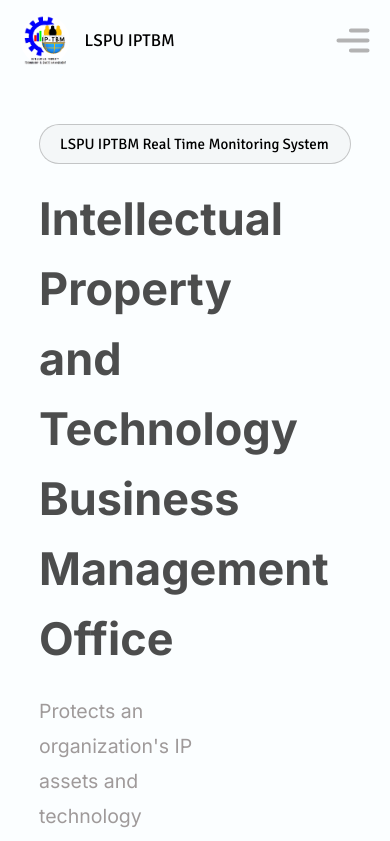
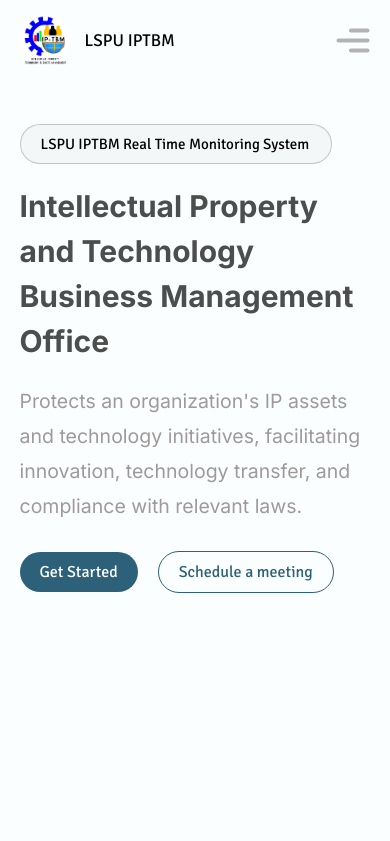
Before and after one commit to progchris00/LSPU-IPTBM-RTMS, a React (Vite) app: page / in a window 390 px wide. Shown: the top 841 px of the page. Built offline with nearby package versions, Linux system fonts and the light colour scheme.

Commit message:
add: responsive hero left side

```diff
--- a/src/index.css
+++ b/src/index.css
@@ -240,6 +240,7 @@
 
 .hero-wrapper {
   display: flex;
+  flex-wrap: wrap;
   width: 80%;
   max-width: 1120px;
 }
@@ -528,5 +529,23 @@
     width: 50px;
     margin-right: 15px;
   }
+
+  .hero-wrapper {
+    width: 90%;
+  }
+
+  .hero-left,
+  .hero-right {
+    width: 100%;
+  }
+
+  .hero-title {
+    line-height: 45px;
+    font-size: 30px;
+  }
+
+  .hero-description {
+    margin: 0 0 38px 0;
+  }
 }
 /* End of media queries */
```
